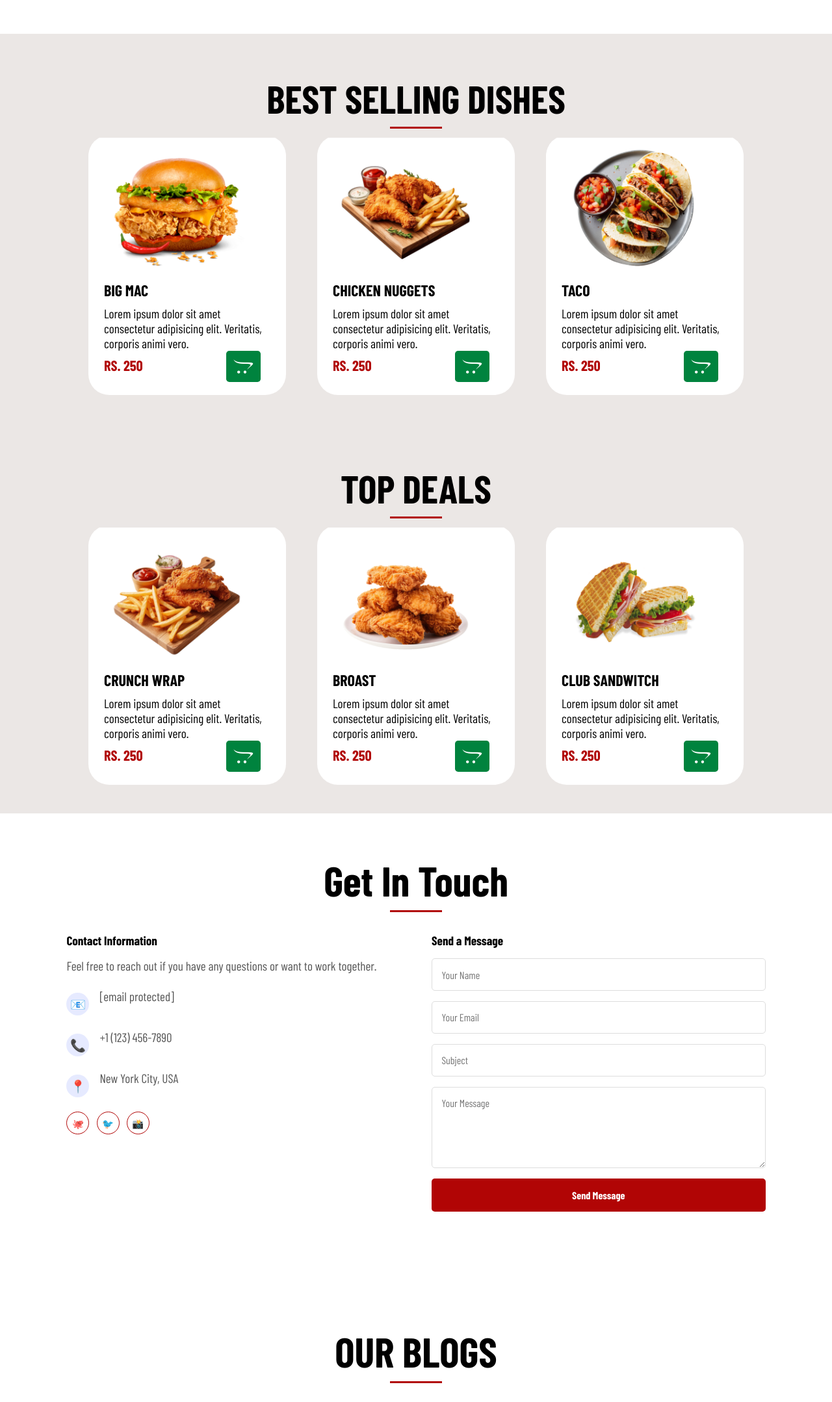
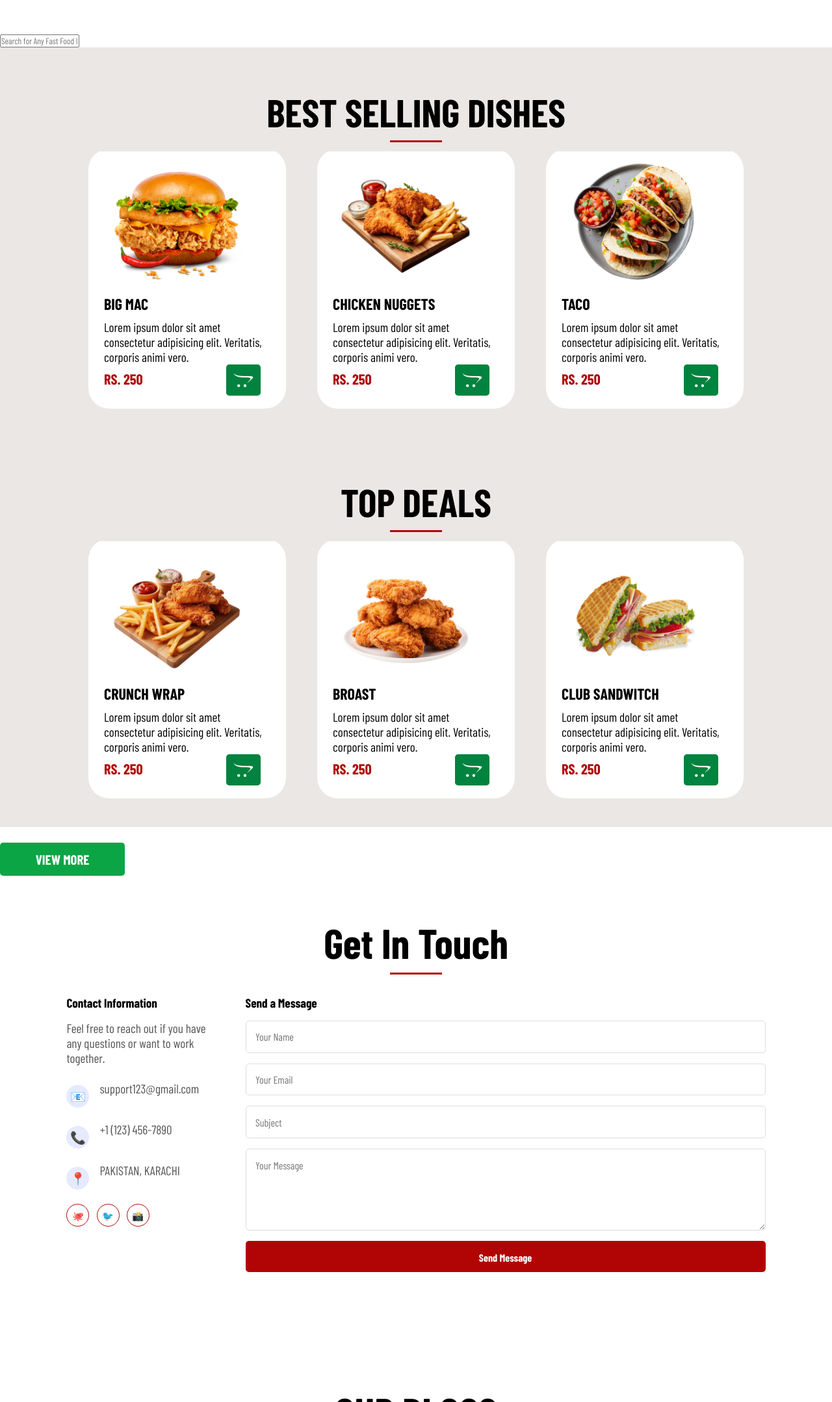
Before and after one commit to EshaalZehraAliRaza/Quick-Bite, a plain HTML site: page Quick bite/index.html in a window 1280 px wide. Shown: the part 1543-3701 px from the top of the page at 65% size. Drawn offline with nearby package versions, Linux system fonts and the light colour scheme; a web font is replaced by a local one.

Commit message:
index.html

```diff
--- a/Quick bite/index.html
+++ b/Quick bite/index.html
@@ -15,7 +15,6 @@
     href="https://fonts.googleapis.com/css2?family=Barlow+Condensed:ital,wght@0,100;0,200;0,300;0,400;0,500;0,600;0,700;0,800;0,900;1,100;1,200;1,300;1,400;1,500;1,600;1,700;1,800;1,900&family=Inter:ital,opsz,wght@0,14..32,100..900;1,14..32,100..900&display=swap"
     rel="stylesheet">
 </head>
-
 
 <body>
 
@@ -75,16 +74,18 @@
 
   <!--Best selling dis1es-->
   <section class="Best-selling-dishes" id="Best-selling-dishes">
+
+    <div class="search-container">
+      <input type="text" class="search-box" placeholder="Search for Any Fast Food Items">
+    </div>
+
+
+
+
     <div class="Best-box-context section-titlee">
       <h1>BEST SELLING DISHES</h1>
     </div>
     <div class="Best-box">
-
-
-        <!-- <div class="Our-Blog BEST-SELLING" id="Our-Blog">
-    <h1 class="section-title BEST-SELLING-DISHES ">BEST SELLING DISHES</h1>
-     <p>Latest news, tips & updates</p>
-  </div> -->
 
       <div class="all-boxes">
 
@@ -161,7 +162,9 @@
         </div>
 
       </div>
-
+    </div>
+    <div class="view-more">
+      <button class="btn">VIEW MORE</button>
     </div>
   </section>
 
@@ -179,7 +182,7 @@
 
           <div class="info-item">
             <span class="icon">📧</span>
-            <p>[email protected]</p>
+            <p>support123@gmail.com</p>
           </div>
 
           <div class="info-item">
@@ -189,7 +192,7 @@
 
           <div class="info-item">
             <span class="icon">📍</span>
-            <p>New York City, USA</p>
+            <p>PAKISTAN, KARACHI</p>
           </div>
 
           <div class="social-icons">
@@ -208,7 +211,8 @@
             <input type="email" placeholder="Your Email" required>
             <input type="text" placeholder="Subject">
             <textarea placeholder="Your Message" rows="5"></textarea>
-            <button type="submit">Send Message</button>
+            <button type="submit" class="button-login" style=" width: 50rem; background-color:#b10505; ">Send
+              Message</button>
           </form>
         </div>
 
@@ -226,7 +230,7 @@
   <div class="blog-container">
 
     <div class="blog-card">
-      <img src="blog 1.jpg" alt="Blog 1">
+      <img src="blog 1.jpg" alt="Blog 1" class="box1">
       <div class="blog-content">
         <h2>Quick Cravings: Unraveling Fast Food Delights</h2>
         <p>Ac haca ullamcorper donec ante habi tasse donec imperdiet eturpis varius. </p>
@@ -235,7 +239,7 @@
     </div>
 
     <div class="blog-card">
-      <img src="blog 2.jpg" alt="Blog 2">
+      <img src="blog 2.jpg" alt="Blog 2" class="box1">
       <div class="blog-content">
         <h2>Fast Food Frenzy: A Taste of Convenience</h2>
         <p>Ac haca ullamcorper donec ante habi tasse donec imperdiet eturpis varius.</p>
@@ -244,7 +248,7 @@
     </div>
 
     <div class="blog-card">
-      <img src="blog 3.jpg" alt="Blog 3">
+      <img src="blog 3.jpg" alt="Blog 3" class="box1">
       <div class="blog-content">
         <h2>Eating Fast, Tasting Great: Fast Food Secrets</h2>
         <p>Ac haca ullamcorper donec ante habi tasse donec imperdiet eturpis varius. </p>
```
Lines whose indentation alone changed are shown as unchanged.
